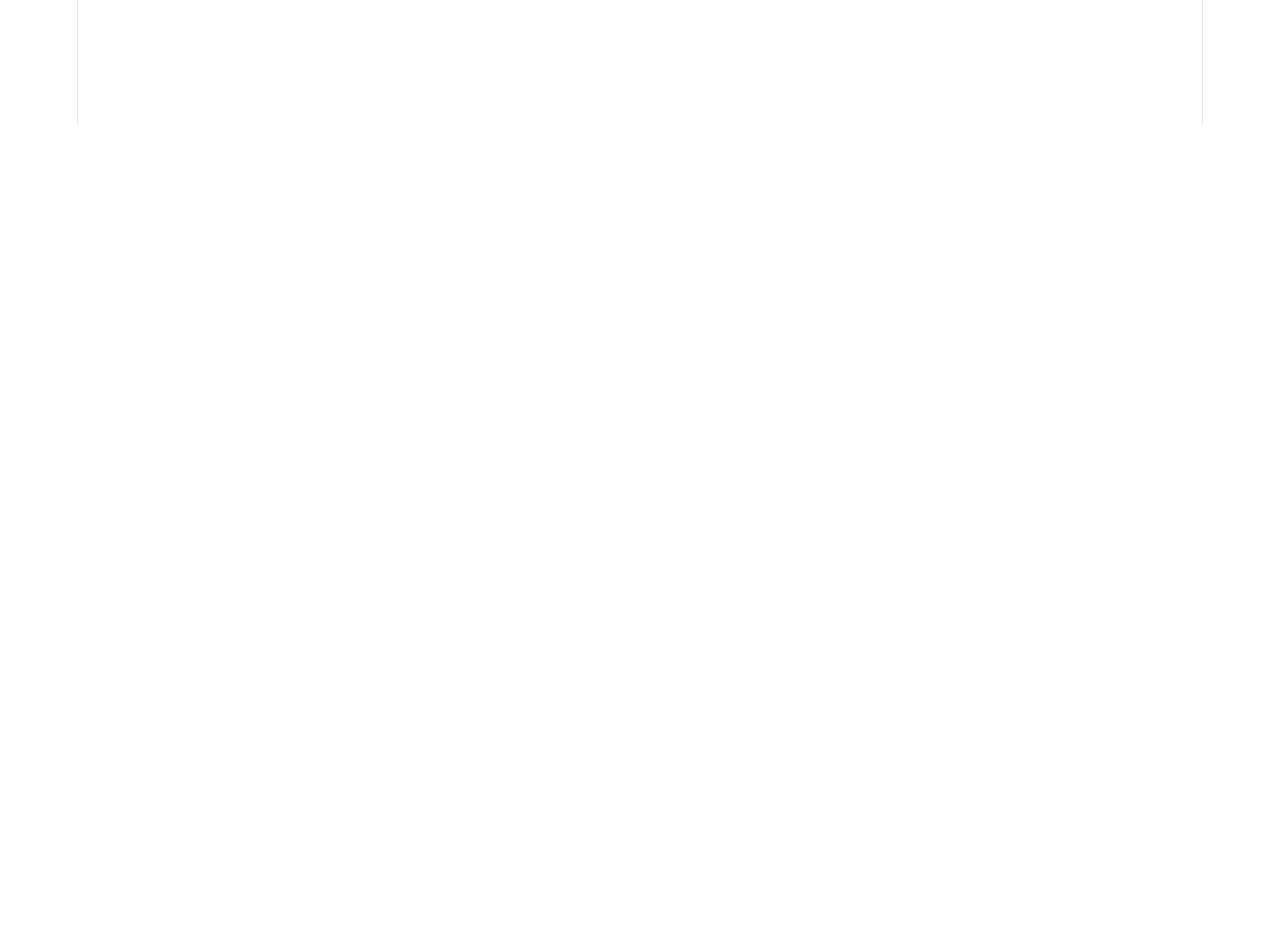
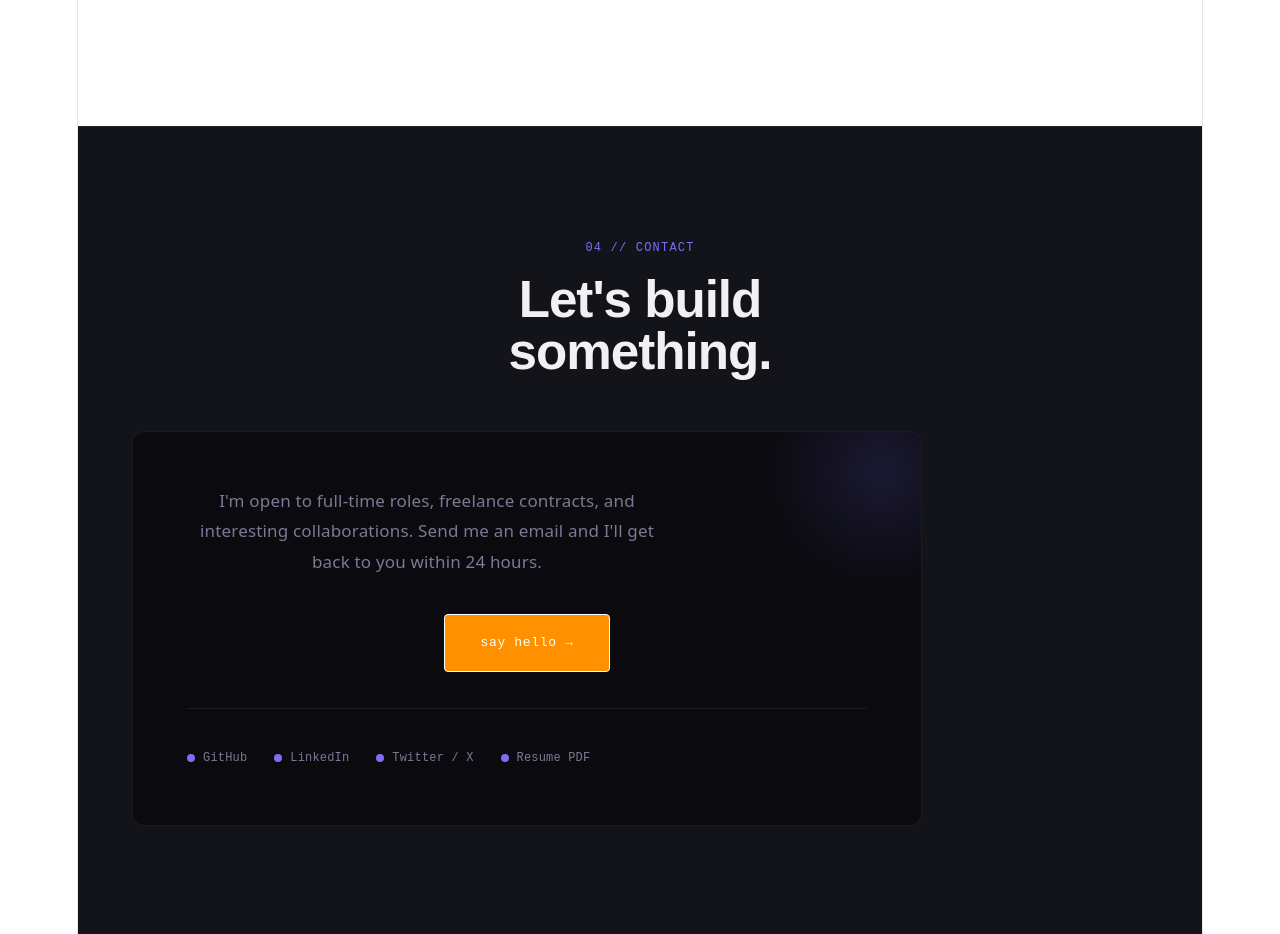
Before and after one commit to erycpc/Personal-Portfolio, a React app in the folder portfolio/: page / in a window 1280 px wide. Shown: the part 2980-3914 px from the top of the page. Before the commit the page ends 3106 px from the top, so only its background shows below. Built offline with nearby package versions, Linux system fonts and the light colour scheme; the HTML template or start-up script is replaced by a standard one.

Commit message:
Added Contact Component

```diff
--- a/portfolio/src/App.jsx
+++ b/portfolio/src/App.jsx
@@ -3,6 +3,7 @@ import Home from "./components/Home"
 import AboutMe from "./components/AboutMe"
 import Skills from "./components/Skills"
 import Projects from "./components/Projects"
+import Contact from "./components/Contact"
 
 // styles
 import './styles/NavBar.css'
@@ -10,6 +11,7 @@ import './styles/Home.css'
 import './styles/AboutMe.css'
 import './styles/Skills.css'
 import './styles/Projects.css'
+import './styles/Contact.css'
 
 
 
@@ -21,6 +23,7 @@ function App() {
     <AboutMe />
     <Skills />
     <Projects />
+    <Contact />
     </>
   )
 }
--- /dev/null
+++ b/portfolio/src/components/Contact.jsx
@@ -0,0 +1,37 @@
+const links = [
+  { label: "GitHub", href: "https://github.com/erycpc" },
+  { label: "LinkedIn", href: "https://linkedin.com/in/eric-mbithi-0a10222a3/" },
+  { label: "Twitter / X", href: "https://twitter.com/_ericmbithi" },
+  { label: "Resume PDF", href: "#" },
+];
+
+function Contact() {
+  return (
+    <section className="contact" id="contact">
+      <p className="section-tag">04 // contact</p>
+      <h2 className="section-title">
+        Let's build<br />something.
+      </h2>
+      <div className="contact-inner">
+        <p>
+          I'm open to full-time roles, freelance contracts, and interesting
+          collaborations. Send me an email and I'll get back to you within
+          24 hours.
+        </p>
+        <a href="mailto:ericmbithiofficial@example.com" className="btn btn-primary">
+          say hello →
+        </a>
+        <div className="contact-links">
+          {links.map(({ label, href }) => (
+            <a key={label} href={href} className="contact-link" target="_blank" rel="noreferrer">
+              <span className="dot" />
+              {label}
+            </a>
+          ))}
+        </div>
+      </div>
+    </section>
+  );
+}
+
+export default Contact;
--- /dev/null
+++ b/portfolio/src/styles/Contact.css
@@ -0,0 +1,76 @@
+.contact {
+  padding: 6rem 3rem;
+  background: #13131a;
+  border-top: 1px solid rgba(255, 255, 255, 0.07);
+}
+
+.contact-inner {
+  max-width: 680px;
+  background: #0a0a0f;
+  border: 1px solid rgba(255, 255, 255, 0.07);
+  border-radius: 12px;
+  padding: 3rem;
+  position: relative;
+  overflow: hidden;
+}
+
+.contact-inner::before {
+  content: '';
+  position: absolute;
+  top: -80px;
+  right: -80px;
+  width: 240px;
+  height: 240px;
+  background: radial-gradient(circle, rgba(124, 110, 245, 0.15), transparent 70%);
+  pointer-events: none;
+}
+
+.contact-inner p {
+  color: #7a7a95;
+  font-size: 17px;
+  margin-bottom: 2rem;
+  max-width: 480px;
+  line-height: 1.8;
+}
+
+.contact-links {
+  display: flex;
+  gap: 1.5rem;
+  flex-wrap: wrap;
+  margin-top: 2rem;
+  padding-top: 2rem;
+  border-top: 1px solid rgba(255, 255, 255, 0.07);
+}
+
+.contact-link {
+  display: flex;
+  align-items: center;
+  gap: 8px;
+  font-family: 'Space Mono', monospace;
+  font-size: 12px;
+  color: #7a7a95;
+  text-decoration: none;
+  transition: color 0.2s;
+}
+
+.contact-link:hover {
+  color: #f0f0f5;
+}
+
+.contact-link .dot {
+  width: 8px;
+  height: 8px;
+  border-radius: 50%;
+  background: #7c6ef5;
+  flex-shrink: 0;
+}
+
+@media (max-width: 768px) {
+  .contact {
+    padding: 4rem 1.5rem;
+  }
+
+  .contact-inner {
+    padding: 2rem 1.5rem;
+  }
+}
```
